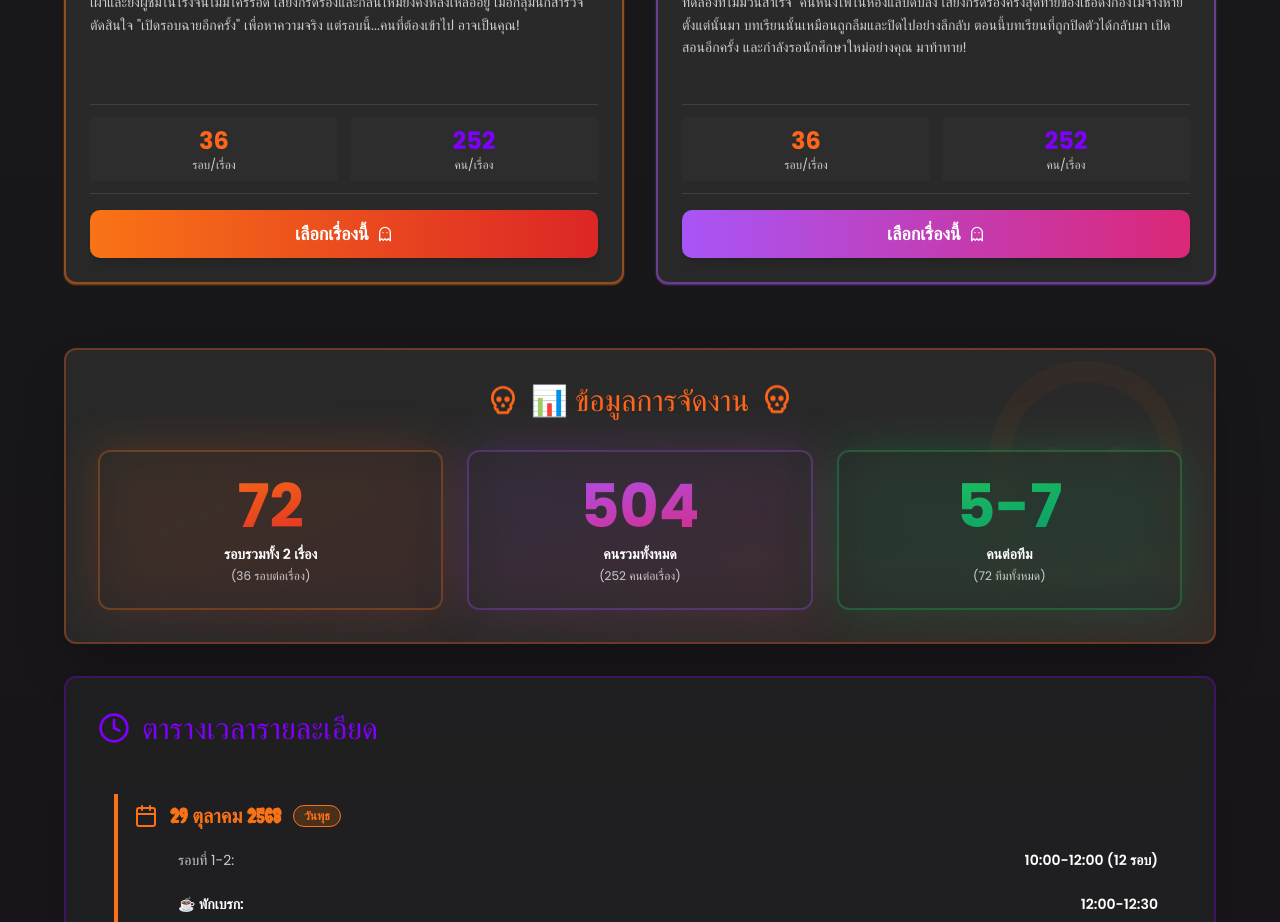
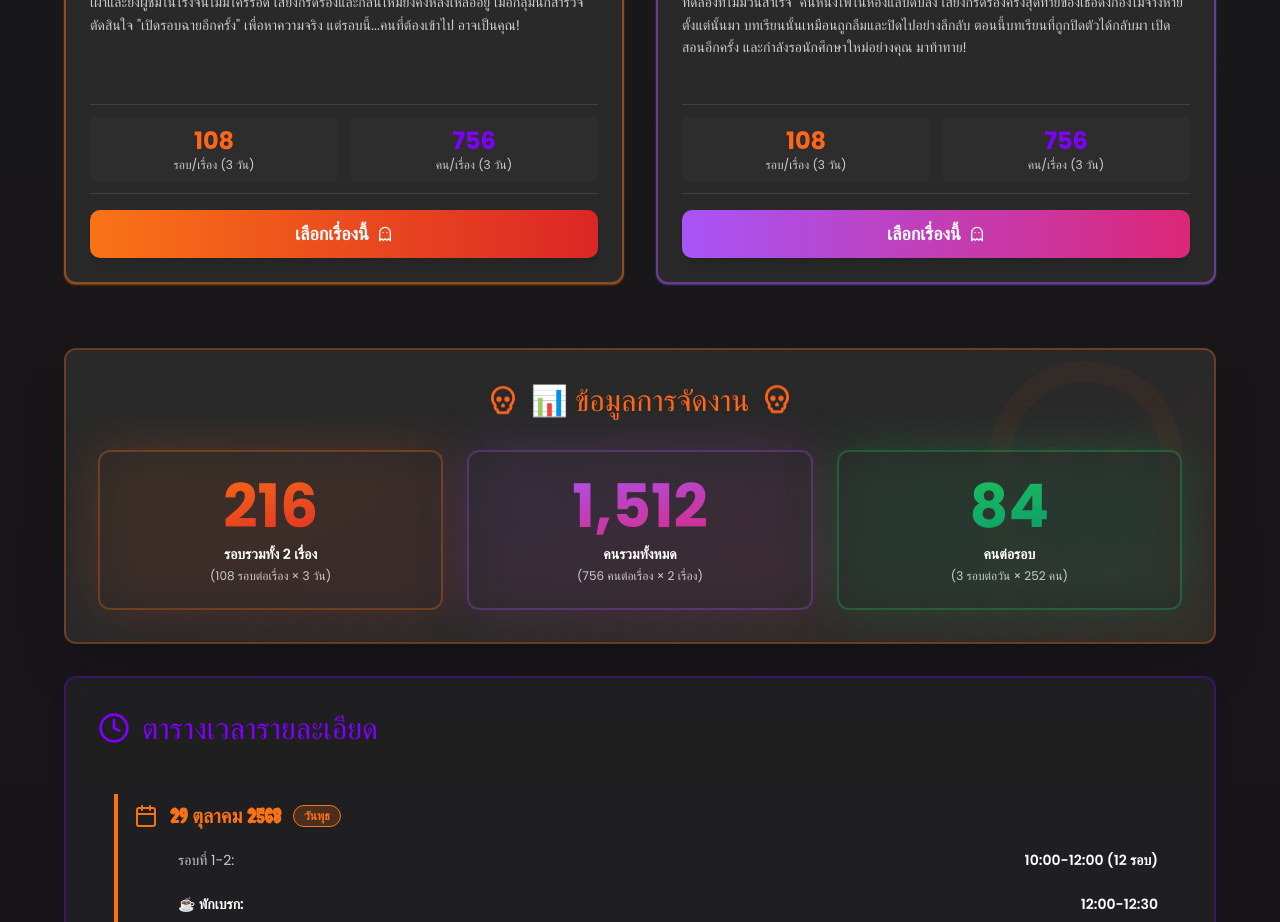
Before and after one commit to Vinner007/ticketpay, a React (Vite) app: page /select-story in a window 1280 px wide. Shown: the part 960-1882 px from the top of the page. Built offline with nearby package versions, Linux system fonts and the light colour scheme; the HTML template or start-up script is replaced by a standard one.

Commit message:
Update capacity information

```diff
--- a/src/pages/DateSelection.tsx
+++ b/src/pages/DateSelection.tsx
@@ -272,11 +272,12 @@ const DateSelection = () => {
             ตารางเวลา
           </h3>
           <div className="space-y-3 text-sm text-muted-foreground">
-            <p>• <span className="text-foreground font-semibold">รอบที่ 1-2:</span> 10:00 - 12:00 น. (6 กลุ่ม/รอบ)</p>
+            <p>• <span className="text-foreground font-semibold">🌅 รอบเช้า:</span> 10:00 - 12:00 น. (รองรับ 84 คน)</p>
             <p>• <span className="text-foreground font-semibold">พักเบรก:</span> 12:00 - 12:30 น.</p>
-            <p>• <span className="text-foreground font-semibold">รอบที่ 3-4:</span> 12:30 - 14:30 น. (6 กลุ่ม/รอบ)</p>
+            <p>• <span className="text-foreground font-semibold">☀️ รอบบ่าย:</span> 12:30 - 14:30 น. (รองรับ 84 คน)</p>
             <p>• <span className="text-foreground font-semibold">พักเบรก:</span> 14:30 - 15:00 น.</p>
-            <p>• <span className="text-foreground font-semibold">รอบที่ 5-6:</span> 15:00 - 17:00 น. (6 กลุ่ม/รอบ)</p>
+            <p>• <span className="text-foreground font-semibold">🌆 รอบเย็น:</span> 15:00 - 17:00 น. (รองรับ 84 คน)</p>
+            <p className="text-primary font-semibold mt-4">📊 รวมต่อวัน: 252 คน (3 รอบ × 84 คน)</p>
             <p className="text-amber-500 mt-4">⚠️ วันที่ 30 ตุลาคม: มีพิธีเปิดงานพิเศษ 13:00-13:30 น. (ท่านรองวิรัส)</p>
           </div>
         </Card>
--- a/src/pages/Index.tsx
+++ b/src/pages/Index.tsx
@@ -247,11 +247,11 @@ const Index = () => {
     },
     {
       question: "มีรอบเวลาไหนให้เลือกบ้าง?",
-      answer: "เปิดทุกวัน 10:00-17:00 น. แบ่งเป็น 3 รอบหลัก: รอบเช้า (10:00-12:00), รอบเที่ยง (12:30-14:30), และรอบเย็น (15:00-17:00) มีเวลาพักเบรก 12:00-12:30 และ 14:30-15:00 น. วันที่ 30 ตุลาคมมีพิธีเปิดงานพิเศษโดยท่านรองวิรัส เวลา 13:00-13:30",
+      answer: "เปิดทุกวัน 10:00-17:00 น. แบ่งเป็น 3 รอบหลัก: รอบเช้า (10:00-12:00 รับ 84 คน), รอบบ่าย (12:30-14:30 รับ 84 คน), และรอบเย็น (15:00-17:00 รับ 84 คน) มีเวลาพักเบรก 12:00-12:30 และ 14:30-15:00 น. วันที่ 30 ตุลาคมมีพิธีเปิดงานพิเศษโดยท่านรองวิรัส เวลา 13:00-13:30",
     },
     {
       question: "จำนวนที่นั่งแต่ละวันเท่าไหร่?",
-      answer: "วันที่ 29 ตุลาคม: 252 ที่ (36 รอบ), วันที่ 30 ตุลาคม: 231 ที่ (33 รอบ - มีพิธีเปิดงาน), วันที่ 31 ตุลาคม: 252 ที่ (36 รอบ). รวมทั้ง 3 วันมีที่นั่งทั้งหมด 735 ที่",
+      answer: "แต่ละเรื่องรับได้ 252 คนต่อวัน (แบ่งเป็น 3 รอบ รอบละ 84 คน) รวม 3 วันเรื่องละ 756 คน × 2 เรื่อง = 1,512 คนทั้งหมด",
     },
     {
       question: "ต้องแต่งชุดฮาโลวีนหรือไม่?",
@@ -267,8 +267,8 @@ const Index = () => {
     },
   ];
 
-  // 🔥 คำนวณยอดรวม
-  const totalCapacity = 735; // 252 + 231 + 252
+  // 🔥 คำนวณยอดรวม (2 เรื่อง × 756 คนต่อเรื่อง)
+  const totalCapacity = 1512; // 2 stories × 756 people per story
 
   return (
     <div className="relative min-h-screen">
@@ -294,7 +294,7 @@ const Index = () => {
           </div>
           <div className="text-lg md:text-xl mb-12 text-muted-foreground">
             <span className="text-primary font-semibold">2 เรื่องราวสยองขวัญ</span> •
-            <span className="mx-2">105 รอบ</span> •
+            <span className="mx-2">216 รอบ</span> •
             <span className="mx-2">{totalCapacity} คน</span> •
             <span className="mx-2">3 วัน</span>
           </div>
--- a/src/pages/StorySelection.tsx
+++ b/src/pages/StorySelection.tsx
@@ -187,15 +187,15 @@ const StorySelection = () => {
                   </p>
                 </div>
 
-                {/* Stats Row - แก้ไข "ที่นั่ง" เป็น "คน" */}
+                {/* Stats Row */}
                 <div className="grid grid-cols-2 gap-3 py-3 border-y border-border">
                   <div className="text-center p-2 bg-muted/50 rounded">
-                    <div className="text-2xl font-bold text-primary">36</div>
-                    <div className="text-xs text-muted-foreground">รอบ/เรื่อง</div>
+                    <div className="text-2xl font-bold text-primary">108</div>
+                    <div className="text-xs text-muted-foreground">รอบ/เรื่อง (3 วัน)</div>
                   </div>
                   <div className="text-center p-2 bg-muted/50 rounded">
-                    <div className="text-2xl font-bold text-secondary">252</div>
-                    <div className="text-xs text-muted-foreground">คน/เรื่อง</div>
+                    <div className="text-2xl font-bold text-secondary">756</div>
+                    <div className="text-xs text-muted-foreground">คน/เรื่อง (3 วัน)</div>
                   </div>
                 </div>
 
@@ -224,7 +224,7 @@ const StorySelection = () => {
 
         {/* Info Sections with Enhanced Design */}
         <div className="max-w-6xl mx-auto space-y-8">
-          {/* Main Stats with Halloween Theme - แก้ "ที่นั่ง" เป็น "คน" */}
+          {/* Main Stats with Halloween Theme */}
           <Card className="relative overflow-hidden p-8 bg-gradient-to-br from-card via-card to-primary/5 border-2 border-primary/30 shadow-2xl">
             <div className="absolute top-0 right-0 opacity-5">
               <Ghost className="h-64 w-64 text-primary" />
@@ -240,10 +240,10 @@ const StorySelection = () => {
                   <div className="absolute inset-0 bg-gradient-to-br from-orange-500/20 to-red-500/20 rounded-xl blur-xl group-hover:blur-2xl transition-all duration-300" />
                   <div className="relative text-center p-6 bg-card/50 backdrop-blur rounded-xl border-2 border-orange-500/30 hover:border-orange-500 transition-all duration-300 hover:scale-105">
                     <div className="text-6xl font-bold text-transparent bg-clip-text bg-gradient-to-br from-orange-500 to-red-600 mb-2 animate-pulse-slow">
-                      72
+                      216
                     </div>
                     <p className="text-sm font-semibold mb-1">รอบรวมทั้ง 2 เรื่อง</p>
-                    <p className="text-xs text-muted-foreground">(36 รอบต่อเรื่อง)</p>
+                    <p className="text-xs text-muted-foreground">(108 รอบต่อเรื่อง × 3 วัน)</p>
                   </div>
                 </div>
                 <div className="relative group">
@@ -253,10 +253,10 @@ const StorySelection = () => {
                       className="text-6xl font-bold text-transparent bg-clip-text bg-gradient-to-br from-purple-500 to-pink-600 mb-2 animate-pulse-slow"
                       style={{ animationDelay: "0.2s" }}
                     >
-                      504
+                      1,512
                     </div>
                     <p className="text-sm font-semibold mb-1">คนรวมทั้งหมด</p>
-                    <p className="text-xs text-muted-foreground">(252 คนต่อเรื่อง)</p>
+                    <p className="text-xs text-muted-foreground">(756 คนต่อเรื่อง × 2 เรื่อง)</p>
                   </div>
                 </div>
                 <div className="relative group">
@@ -266,10 +266,10 @@ const StorySelection = () => {
                       className="text-6xl font-bold text-transparent bg-clip-text bg-gradient-to-br from-green-500 to-emerald-600 mb-2 animate-pulse-slow"
                       style={{ animationDelay: "0.4s" }}
                     >
-                      5-7
+                      84
                     </div>
-                    <p className="text-sm font-semibold mb-1">คนต่อทีม</p>
-                    <p className="text-xs text-muted-foreground">(72 ทีมทั้งหมด)</p>
+                    <p className="text-sm font-semibold mb-1">คนต่อรอบ</p>
+                    <p className="text-xs text-muted-foreground">(3 รอบต่อวัน × 252 คน)</p>
                   </div>
                 </div>
               </div>
```
